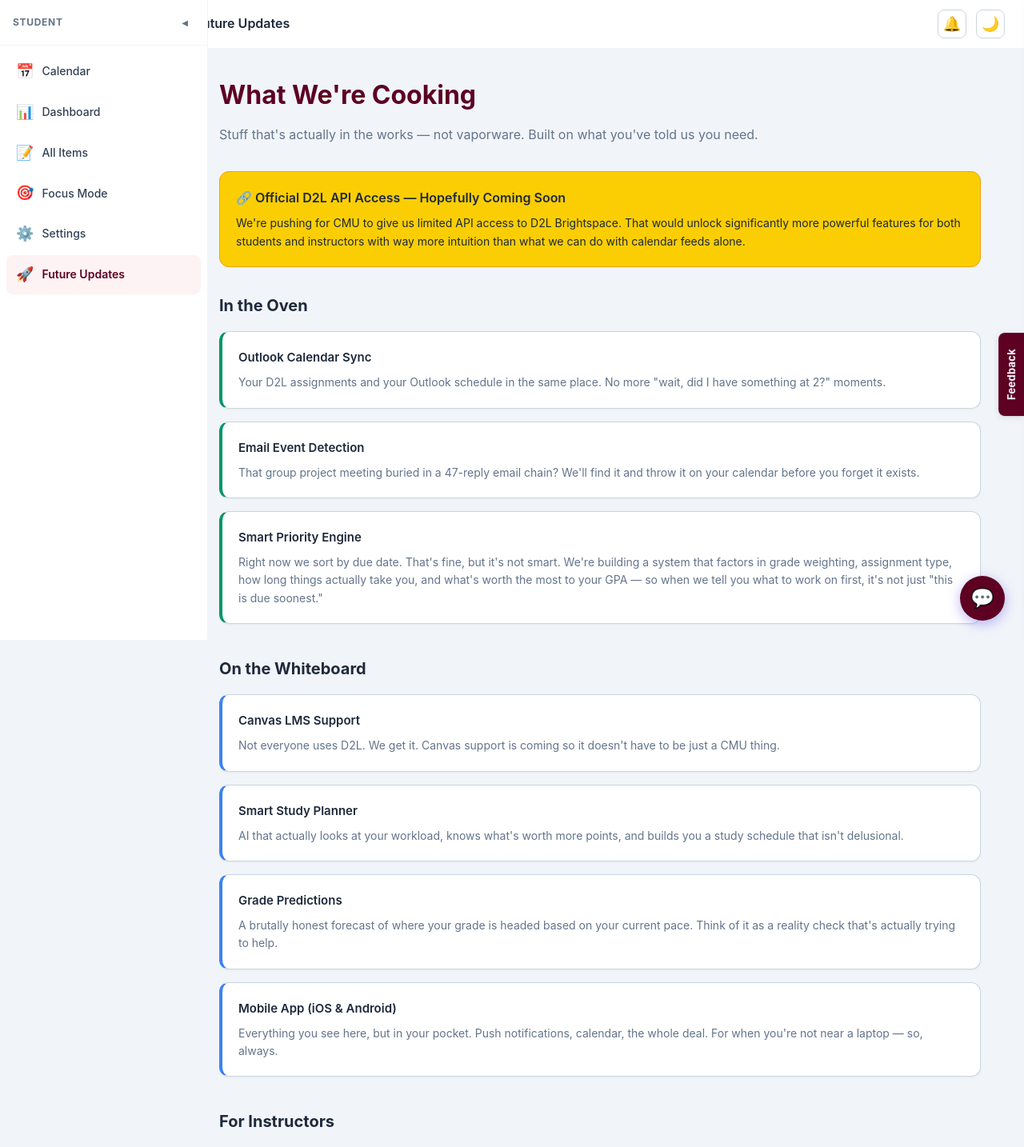
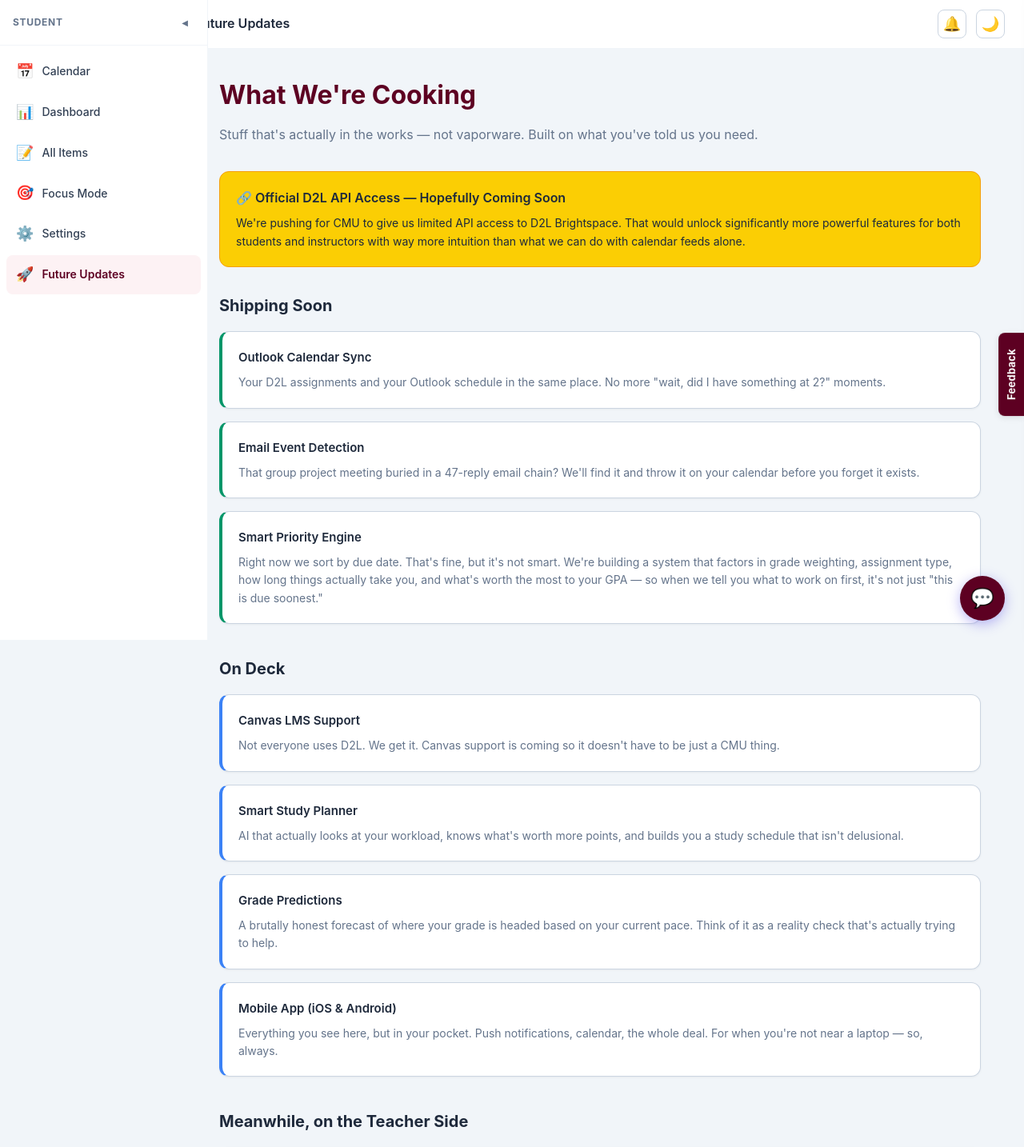
Before and after one commit to troysfields/syncwise-app, a Next.js app: page /future-updates in a window 1280 px wide. Shown: the top 1434 px of the page at 80% size. Built offline with nearby package versions, Linux system fonts and the light colour scheme.

Commit message:
Update section headings: Shipping Soon, On Deck, Meanwhile on the Teacher/Student Side
Co-Authored-By: Claude Opus 4.6 <noreply@anthropic.com>

```diff
--- a/src/app/future-updates/page.js
+++ b/src/app/future-updates/page.js
@@ -137,7 +137,7 @@ export default function FutureUpdatesPage() {
               {/* In Development Section */}
               <div style={{ marginBottom: '40px' }}>
                 <h2 style={{ fontSize: '20px', fontWeight: 700, color: 'var(--gray-900)', marginBottom: '16px' }}>
-                  In the Oven
+                  Shipping Soon
                 </h2>
                 <div style={{ display: 'grid', gap: '16px' }}>
                   {[
@@ -182,7 +182,7 @@ export default function FutureUpdatesPage() {
               {/* On the Roadmap Section */}
               <div style={{ marginBottom: '40px' }}>
                 <h2 style={{ fontSize: '20px', fontWeight: 700, color: 'var(--gray-900)', marginBottom: '16px' }}>
-                  On the Whiteboard
+                  On Deck
                 </h2>
                 <div style={{ display: 'grid', gap: '16px' }}>
                   {[
@@ -232,7 +232,7 @@ export default function FutureUpdatesPage() {
               {/* For Instructors Section */}
               <div style={{ marginBottom: '40px' }}>
                 <h2 style={{ fontSize: '20px', fontWeight: 700, color: 'var(--gray-900)', marginBottom: '16px' }}>
-                  For Instructors
+                  Meanwhile, on the Teacher Side
                 </h2>
                 <div
                   style={{
@@ -259,7 +259,7 @@ export default function FutureUpdatesPage() {
               {/* In Development Section */}
               <div style={{ marginBottom: '40px' }}>
                 <h2 style={{ fontSize: '20px', fontWeight: 700, color: 'var(--gray-900)', marginBottom: '16px' }}>
-                  In the Oven
+                  Shipping Soon
                 </h2>
                 <div style={{ display: 'grid', gap: '16px' }}>
                   {[
@@ -304,7 +304,7 @@ export default function FutureUpdatesPage() {
               {/* On the Roadmap Section */}
               <div style={{ marginBottom: '40px' }}>
                 <h2 style={{ fontSize: '20px', fontWeight: 700, color: 'var(--gray-900)', marginBottom: '16px' }}>
-                  On the Whiteboard
+                  On Deck
                 </h2>
                 <div style={{ display: 'grid', gap: '16px' }}>
                   {[
@@ -406,7 +406,7 @@ export default function FutureUpdatesPage() {
               {/* For Students Section */}
               <div style={{ marginBottom: '40px' }}>
                 <h2 style={{ fontSize: '20px', fontWeight: 700, color: 'var(--gray-900)', marginBottom: '16px' }}>
-                  For Students
+                  Meanwhile, on the Student Side
                 </h2>
                 <div
                   style={{
```
